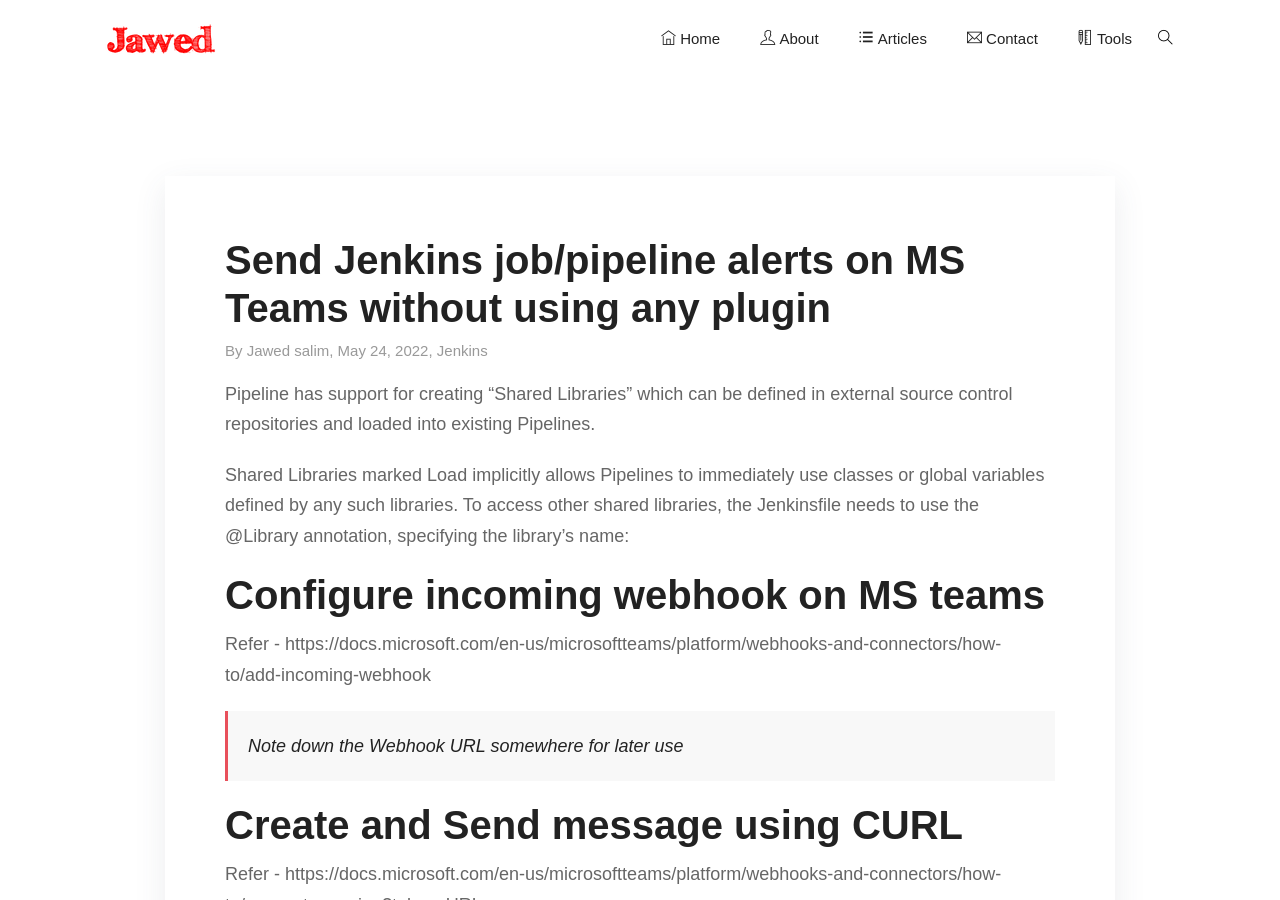
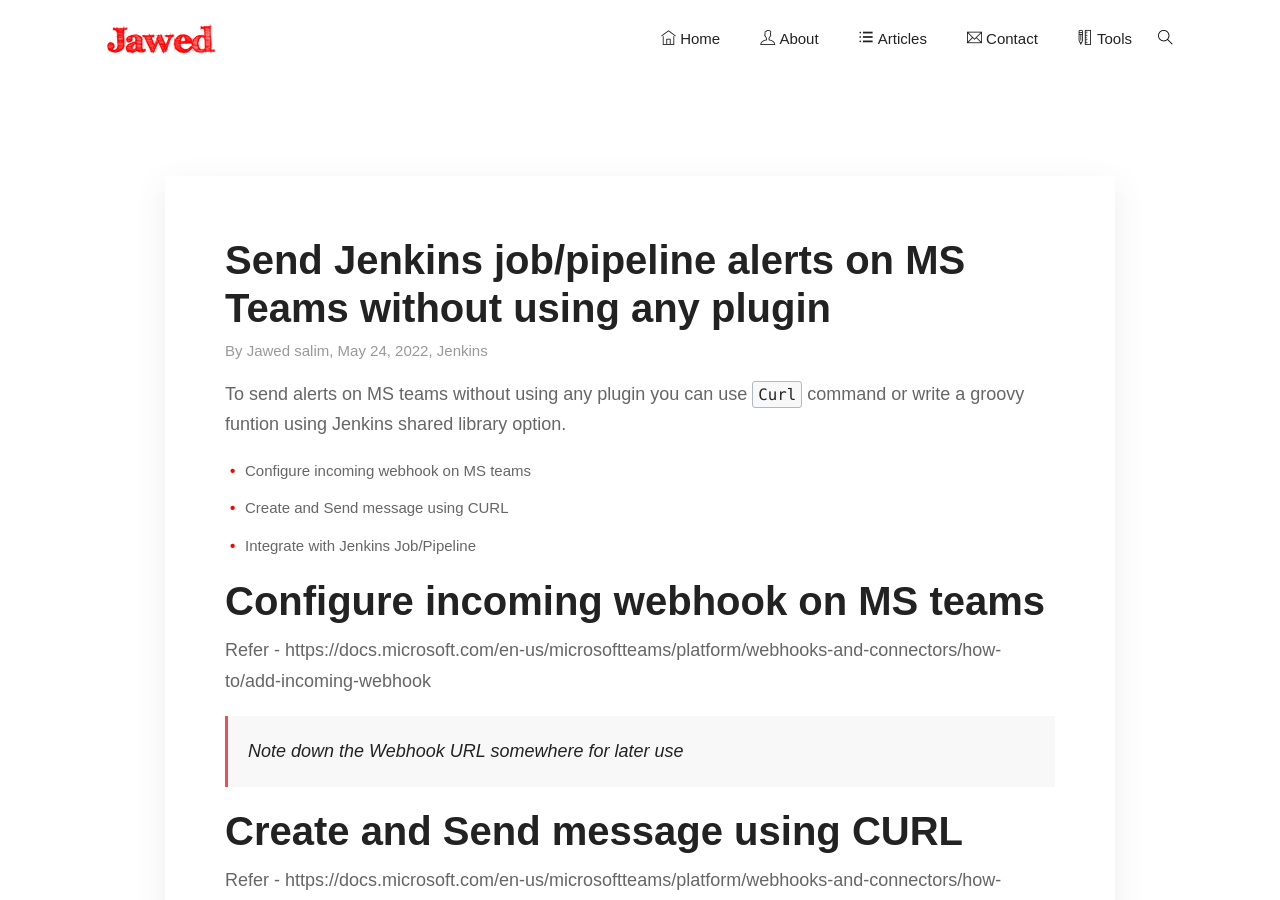
Before and after one commit to heyjawed/heyjawed.github.io, a Jekyll site: the page built from _posts/2022-05-24-send-jenkins-job-pipeline-alerts-on-ms-teams-without-any-plugin.md, in a window 1280 px wide and 900 px high. Built offline with Jekyll 4.4.1, drawn with Linux system fonts in a browser that asks for light colours; some web fonts are replaced; comment, search, counter and statistics services are not loaded.

Commit message:
Update post with intro

```diff
--- a/_posts/2022-05-24-send-jenkins-job-pipeline-alerts-on-ms-teams-without-any-plugin.md
+++ b/_posts/2022-05-24-send-jenkins-job-pipeline-alerts-on-ms-teams-without-any-plugin.md
@@ -7,9 +7,12 @@ description : "Use Jenkins Shared Library"
 tags: [Jenkins]
 ---
 
-Pipeline has support for creating "Shared Libraries" which can be defined in external source control repositories and loaded into existing Pipelines.
+To send alerts on MS teams without using any plugin you can use `Curl` command or write a groovy funtion using Jenkins shared library option.
 
-Shared Libraries marked Load implicitly allows Pipelines to immediately use classes or global variables defined by any such libraries. To access other shared libraries, the Jenkinsfile needs to use the @Library annotation, specifying the library’s name:
+- Configure incoming webhook on MS teams
+- Create and Send message using CURL
+- Integrate with Jenkins Job/Pipeline
+
 
 ## Configure incoming webhook on MS teams
 
```
